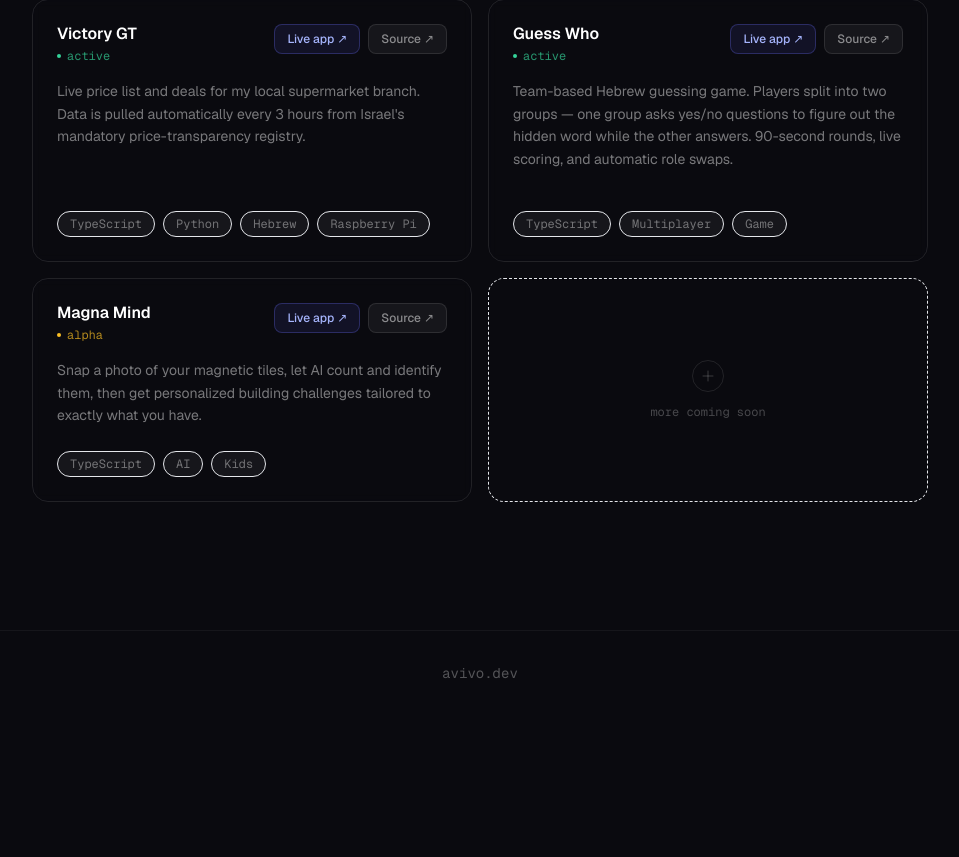
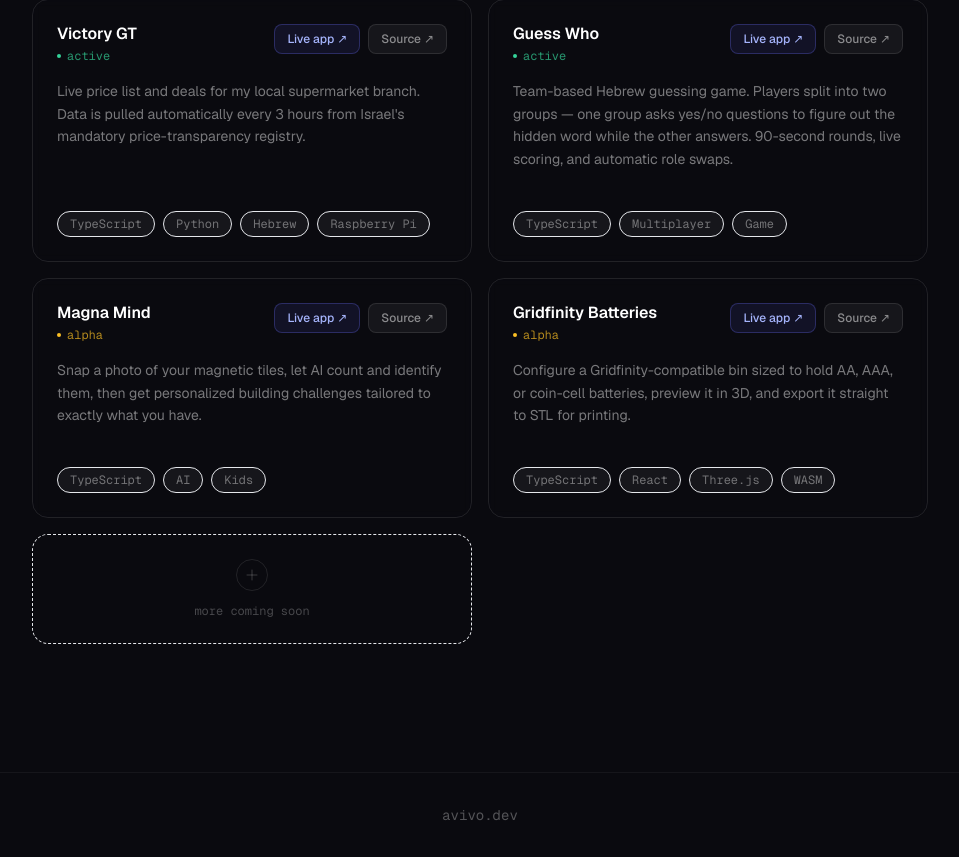
Before and after one commit to AvivOron/avivo.dev, a Next.js app: page / in a window 1280 px wide. Shown: the part 3644-4501 px from the top of the page, without its empty margins (160-1119 px from the left). Before the commit the page ends 4359 px from the top, so only its background shows below. Built offline with nearby package versions, Linux system fonts and the light colour scheme.

Commit message:
Add Gridfinity Batteries project card and proxy rewrites
Wires up /gridfinity-batteries to the standalone Vercel deployment,
matching the pattern used for other side-projects, and adds it to the
portfolio grid.

```diff
--- a/src/components/Projects.tsx
+++ b/src/components/Projects.tsx
@@ -121,6 +121,16 @@ const projects = [
     codeHref: "https://github.com/AvivOron/magna-mind",
     status: "alpha",
     screenshots: [],
+  },
+  {
+    name: "Gridfinity Batteries",
+    description:
+      "Configure a Gridfinity-compatible bin sized to hold AA, AAA, or coin-cell batteries, preview it in 3D, and export it straight to STL for printing.",
+    tags: ["TypeScript", "React", "Three.js", "WASM"],
+    appHref: "/gridfinity-batteries",
+    codeHref: "https://github.com/AvivOron/gridfinity-batteries",
+    status: "alpha",
+    screenshots: ["/screenshots/gridfinity-batteries-1.png"],
   },
 ];
 
```
Also changed, not shown: public/screenshots/gridfinity-batteries-1.png (added), vercel.json.
